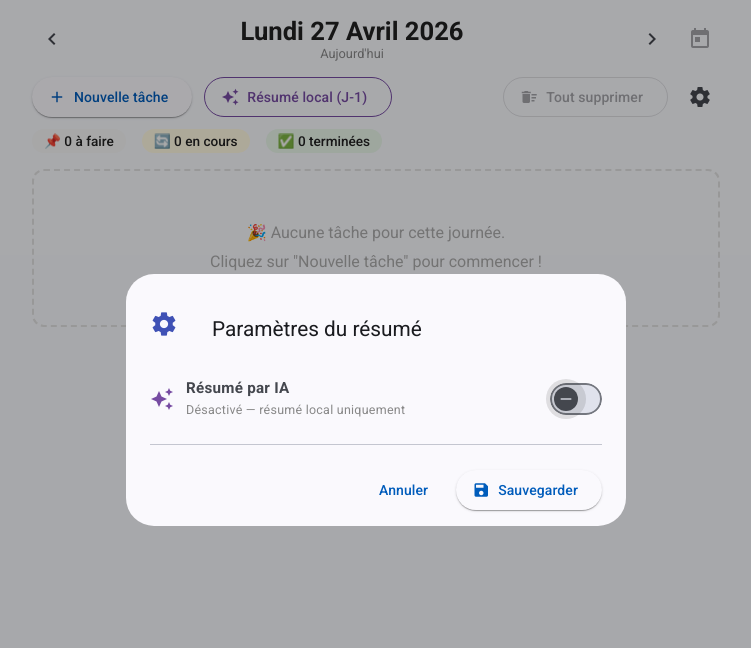
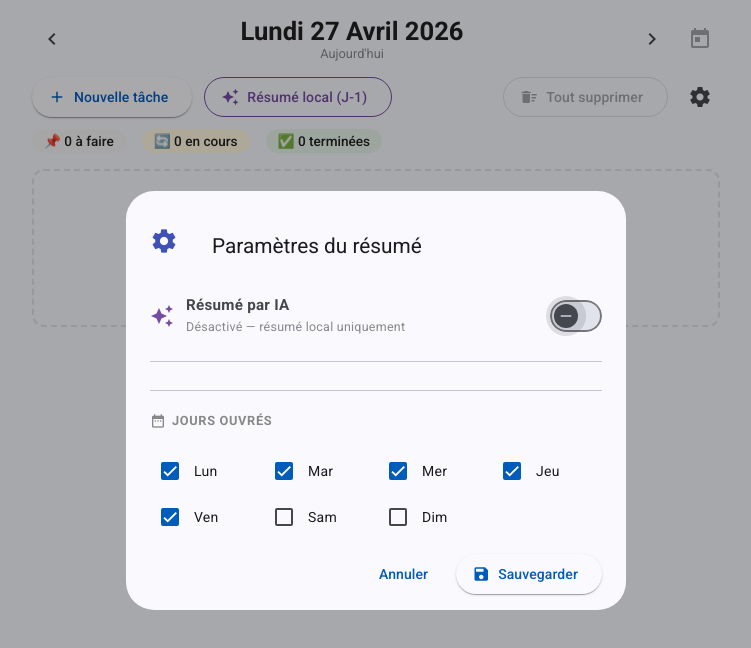
Before and after one commit to ValentinVmr/taskory, an Angular app: page / in a window 1280 px wide. Both pictures are taken after a click on the button "settings". Shown: the top 648 px of the page, without its empty margins (264-1015 px from the left). Built offline with nearby package versions, Linux system fonts and the light colour scheme.

Commit message:
feat: add working days configuration and integrate into task duration calculation

```diff
--- a/src/app/core/models/task.model.ts
+++ b/src/app/core/models/task.model.ts
@@ -12,6 +12,11 @@ export interface LlmConfig {
   apiKey: string;
   enabled: boolean;
 }
+
+/** Jours ouvrés : tableau de numéros de jours JS (0=Dim, 1=Lun, …, 6=Sam) */
+export type WorkingDaysConfig = number[];
+
+export const DEFAULT_WORKING_DAYS: WorkingDaysConfig = [1, 2, 3, 4, 5]; // Lun-Ven
 
 export interface Task {
   id: string;
@@ -36,4 +41,5 @@ export interface AppStorage {
   tasks: Record<string, Task>;
   pages: Record<string, JournalPage>;
   llmConfig?: LlmConfig;
+  workingDaysConfig?: WorkingDaysConfig;
 }
--- a/src/app/core/services/storage.service.ts
+++ b/src/app/core/services/storage.service.ts
@@ -1,5 +1,5 @@
 import { Injectable } from '@angular/core';
-import { AppStorage, JournalPage, LlmConfig, Task } from '../models/task.model';
+import { AppStorage, JournalPage, LlmConfig, Task, WorkingDaysConfig, DEFAULT_WORKING_DAYS } from '../models/task.model';
 
 const STORAGE_KEY = 'todo-plus-data';
 
@@ -99,6 +99,15 @@ export class StorageService {
     this.save();
   }
 
+  getWorkingDaysConfig(): WorkingDaysConfig {
+    return this.data.workingDaysConfig ?? DEFAULT_WORKING_DAYS;
+  }
+
+  setWorkingDaysConfig(config: WorkingDaysConfig): void {
+    this.data.workingDaysConfig = config;
+    this.save();
+  }
+
   exportData(): string {
     return JSON.stringify(this.data, null, 2);
   }
--- a/src/app/features/journal/settings-dialog.component.ts
+++ b/src/app/features/journal/settings-dialog.component.ts
@@ -9,9 +9,10 @@ import { MatButtonModule } from '@angular/material/button';
 import { MatIconModule } from '@angular/material/icon';
 import { MatDividerModule } from '@angular/material/divider';
 import { MatSlideToggleModule } from '@angular/material/slide-toggle';
+import { MatCheckboxModule } from '@angular/material/checkbox';
 import { StorageService } from '../../core/services/storage.service';
 import { LLM_PROVIDERS, LlmProviderDef } from '../../core/services/ai-summary.service';
-import { LlmProvider } from '../../core/models/task.model';
+import { LlmProvider, DEFAULT_WORKING_DAYS } from '../../core/models/task.model';
 
 @Component({
   selector: 'app-settings-dialog',
@@ -19,7 +20,7 @@ import { LlmProvider } from '../../core/models/task.model';
   imports: [
     CommonModule, ReactiveFormsModule, MatDialogModule,
     MatFormFieldModule, MatInputModule, MatSelectModule,
-    MatButtonModule, MatIconModule, MatDividerModule, MatSlideToggleModule,
+    MatButtonModule, MatIconModule, MatDividerModule, MatSlideToggleModule, MatCheckboxModule,
   ],
   template: `
     <div class="settings-header">
@@ -103,6 +104,22 @@ import { LlmProvider } from '../../core/models/task.model';
 
         </ng-container>
 
+        <mat-divider class="divider"></mat-divider>
+
+        <!-- Jours ouvrés -->
+        <p class="section-label">
+          <mat-icon class="section-icon">date_range</mat-icon>
+          Jours ouvrés
+        </p>
+        <div class="working-days-grid">
+          <mat-checkbox
+            *ngFor="let day of weekDays"
+            [checked]="isWorkingDay(day.value)"
+            (change)="toggleWorkingDay(day.value, $event.checked)"
+            color="primary"
+          >{{ day.label }}</mat-checkbox>
+        </div>
+
       </form>
     </mat-dialog-content>
 
@@ -137,6 +154,17 @@ import { LlmProvider } from '../../core/models/task.model';
       text-transform: uppercase;
       letter-spacing: 0.05em;
       color: #888;
+      display: flex;
+      align-items: center;
+      gap: 6px;
+    }
+
+    .section-icon { font-size: 16px; width: 16px; height: 16px; }
+
+    .working-days-grid {
+      display: grid;
+      grid-template-columns: repeat(4, 1fr);
+      gap: 6px 4px;
     }
 
     .provider-grid {
@@ -241,6 +269,30 @@ export class SettingsDialogComponent implements OnInit {
   providers = LLM_PROVIDERS;
   showKey = false;
 
+  weekDays = [
+    { value: 1, label: 'Lun' },
+    { value: 2, label: 'Mar' },
+    { value: 3, label: 'Mer' },
+    { value: 4, label: 'Jeu' },
+    { value: 5, label: 'Ven' },
+    { value: 6, label: 'Sam' },
+    { value: 0, label: 'Dim' },
+  ];
+
+  private _workingDays: number[] = [...DEFAULT_WORKING_DAYS];
+
+  isWorkingDay(day: number): boolean {
+    return this._workingDays.includes(day);
+  }
+
+  toggleWorkingDay(day: number, checked: boolean): void {
+    if (checked) {
+      if (!this._workingDays.includes(day)) this._workingDays.push(day);
+    } else {
+      this._workingDays = this._workingDays.filter(d => d !== day);
+    }
+  }
+
   form = this.fb.group({
     enabled: [false],
     provider: ['openai' as LlmProvider, Validators.required],
@@ -257,6 +309,7 @@ export class SettingsDialogComponent implements OnInit {
     if (saved) {
       this.form.patchValue({ ...saved, enabled: saved.enabled ?? false });
     }
+    this._workingDays = [...this.storage.getWorkingDaysConfig()];
   }
 
   selectProvider(p: LlmProviderDef): void {
@@ -271,6 +324,7 @@ export class SettingsDialogComponent implements OnInit {
       apiKey: v.apiKey || '',
       enabled: v.enabled ?? false,
     });
+    this.storage.setWorkingDaysConfig(this._workingDays);
     this.dialogRef.close(true);
   }
 }
--- a/src/app/features/tasks/task-card/task-card.component.ts
+++ b/src/app/features/tasks/task-card/task-card.component.ts
@@ -7,6 +7,7 @@ import { MatDialog, MatDialogModule } from '@angular/material/dialog';
 import { Task, TaskState } from '../../../core/models/task.model';
 import { LocalDatePipe } from '../../../core/pipes/local-date.pipe';
 import { ConfirmDeleteDialogComponent } from './confirm-delete-dialog.component';
+import { StorageService } from '../../../core/services/storage.service';
 
 @Component({
   selector: 'app-task-card',
@@ -214,6 +215,7 @@ export class TaskCardComponent {
   @Output() edit = new EventEmitter<Task>();
 
   private dialog = inject(MatDialog);
+  private storage = inject(StorageService);
 
   get duration(): number {
     if (!this.task.startDate || !this.task.endDate) return 0;
@@ -236,12 +238,12 @@ export class TaskCardComponent {
 
   private _countWorkingDays(start: Date, end: Date): number {
     if (end <= start) return 0;
+    const workingDays = this.storage.getWorkingDaysConfig();
     let count = 0;
     const cur = new Date(start);
     cur.setDate(cur.getDate() + 1); // on ne compte pas le jour de début
     while (cur <= end) {
-      const day = cur.getDay();
-      if (day !== 0 && day !== 6) count++; // 0=dim, 6=sam
+      if (workingDays.includes(cur.getDay())) count++;
       cur.setDate(cur.getDate() + 1);
     }
     return count;
```
